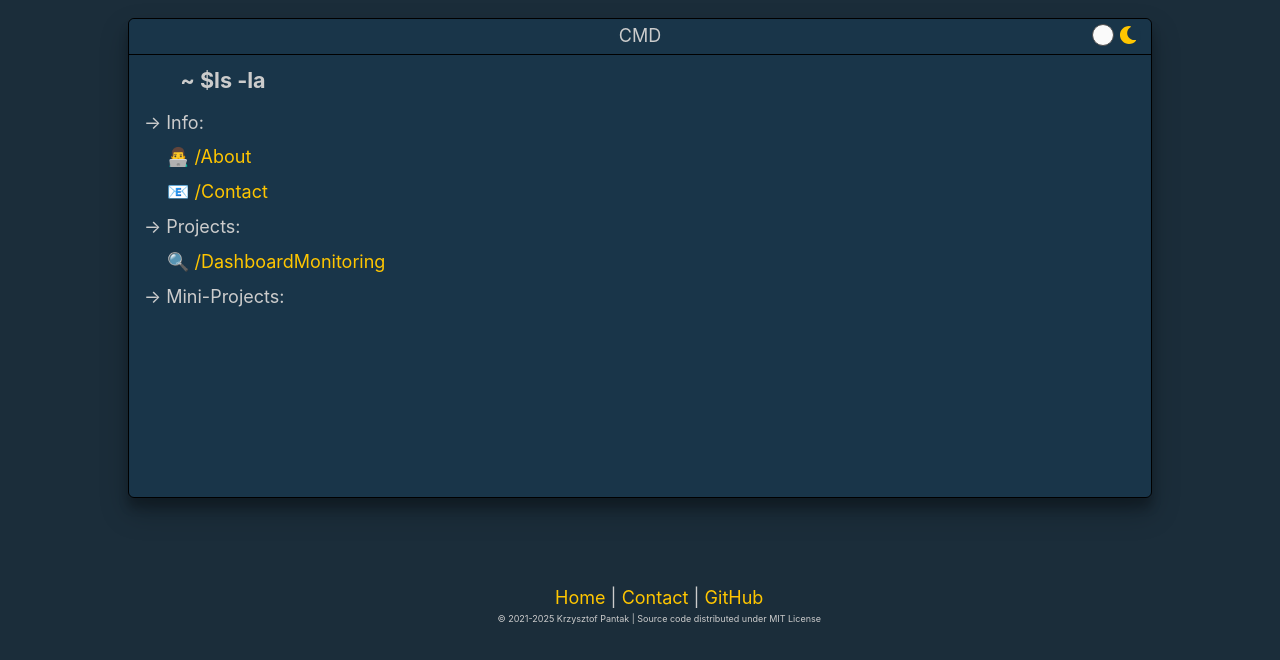
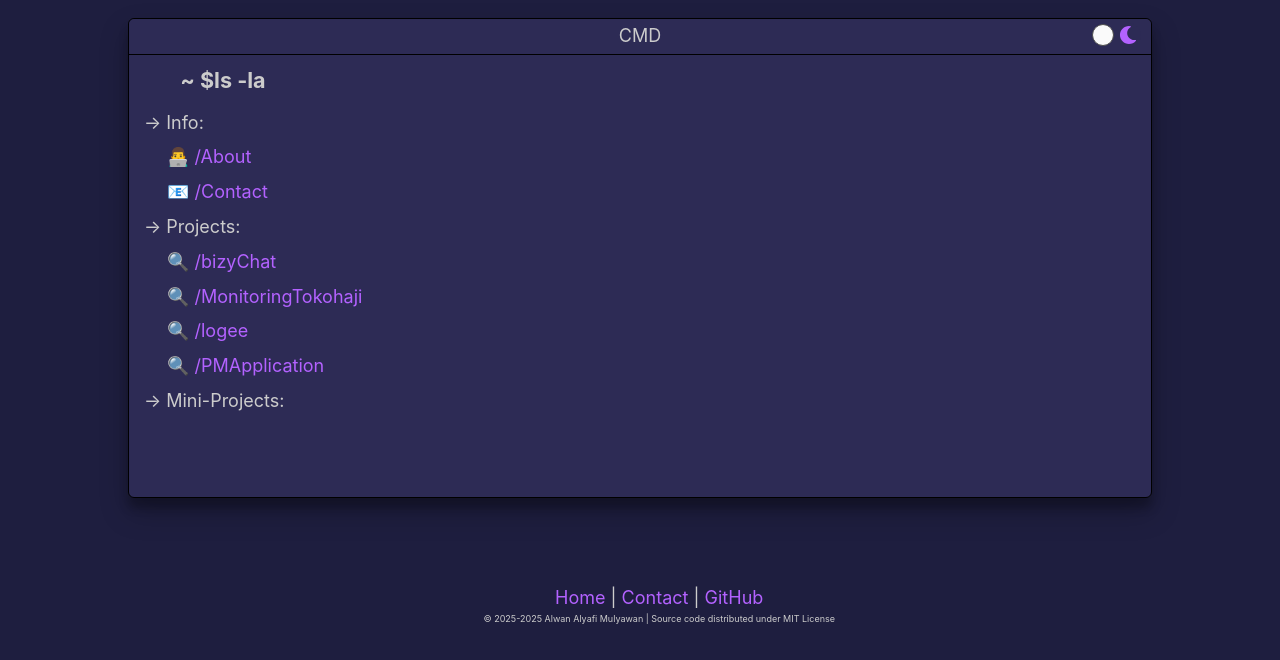
Before and after one commit to Alwanly/alwanly-portfolio-v2, a Gatsby site: page / in a window 1280 px wide. Shown: the part 140-800 px from the top of the page. Built offline with nearby package versions, Linux system fonts and the light colour scheme; Gatsby itself is replaced by a stand-in of ours; some packages are replaced by stand-ins of ours.

Commit message:
chore: add project

```diff
--- a/gatsby-config.js
+++ b/gatsby-config.js
@@ -9,7 +9,7 @@ module.exports = {
     description: `Terminal -command-line themed portfolio featuring projects ranging from robust Gatsby PWA's, React APPs and FullStack Web APPs utilizing cloud platforms to simple HTML, CSS and JavaScript sites.`,
     author: `@Alwanly`,
     url: "https://profile.dev-ally.net",
-    image: "/my_photo.jpg", // Path to your image you placed in the 'static' folder
+    image: "/myPhoto.jpg", // Path to your image you placed in the 'static' folder
     twitterUsername: "@Alwanleyy",
   },
   plugins: [
@@ -33,7 +33,7 @@ module.exports = {
         background_color: `#1b2d3a`,
         theme_color: `#1b2d3a`,
         display: `minimal-ui`,
-        icon: `src/images/my_photo.jpg`, // This path is relative to the root of the site.
+        icon: `src/images/myPhoto.jpg`, // This path is relative to the root of the site.
       },
     },
     {
--- a/src/components/Footer.js
+++ b/src/components/Footer.js
@@ -58,7 +58,7 @@ const Footer = () => {
         )}
         {" | "}
         <a
-          href="https://www.github.com/Kielx"
+          href="https://www.github.com/Alwanly"
           target="_blank"
           rel="noopener noreferrer"
         >
@@ -73,7 +73,7 @@ const Footer = () => {
           paddingBottom: "10px",
         }}
       >
-        © 2021-{new Date().getFullYear()} Krzysztof Pantak {" | "} Source code
+        © 2025-{new Date().getFullYear()} Alwan Alyafi Mulyawan {" | "} Source code
         distributed under MIT License
       </span>
     </footer>
--- a/src/components/ItemsList.js
+++ b/src/components/ItemsList.js
@@ -170,7 +170,7 @@ export default function ItemsList() {
           width: "70%",
         }}
       >
-        {`lrwxr-xr-x 1 kielx admin ${item.node.frontmatter.added} ${item.node.frontmatter.slug} -> `}
+        {`lrwxr-xr-x 1 alwanly admin ${item.node.frontmatter.added} ${item.node.frontmatter.slug} -> `}
         <a href={item.node.frontmatter.popupGithubLink}>
           {item.node.frontmatter.popupGithubLink}
         </a>
--- a/src/markdown-pages/info/about.md
+++ b/src/markdown-pages/info/about.md
@@ -3,7 +3,7 @@ slug: "/about"
 video: "false"
 listName: "👨‍💻 /About"
 title: "About me"
-popupImageSrc: "my_photo.jpg"
+popupImageSrc: "myPhoto.jpg"
 popupImageAlt: "Cartoon photo of myself"
 popupGithubLink: "https://github.com/Alwanly"
 techIcons: [
@@ -11,13 +11,14 @@ techIcons: [
         "go",
         "php",
         "laravel",
-        "nodejs",
+        "nodedotjs",
         "typescript",
         "docker",
         "mysql",
         "postgresql",
         "mongodb",
-        "redis"
+        "redis",
+        "apachekafka",
       ]
 ---
 
--- /dev/null
+++ b/src/markdown-pages/projects/bizyChat.md
@@ -0,0 +1,33 @@
+---
+slug: "projects/bizy-chat"
+nameOfClass: "projects-items"
+title: "Bizy Chat"
+added: "2025-08-21"
+listName: "🔍 /bizyChat"
+video: "false"
+popupImageSrc: ""
+popupImageAlt: ""
+popupGithubLink: ""
+popupLiveLink: ""
+techIcons: [
+        "go",
+        "apachekafka",
+        "mysql",
+        "redis"
+      ]
+---
+
+## Overview Project
+A key feature of Bizy Chat is its intelligent product recommendation system, which suggests products to customers based on successful sales history within the same segment or field. By leveraging AI-driven data analysis, Bizy Chat helps businesses optimize customer engagement, personalize recommendations, and drive informed purchasing decisions.
+
+## Role
+As a Backend Developer in Project Bizy Chat, I played a role in shaping a high-performance and scalable communication platform. Bizy Chat is an advanced AI-powered sales assistant designed to empower businesses in exploring their product offerings, understanding customer profiles, and refining sales strategies. It enables sales representatives to engage in dynamic, data-driven conversations, providing them with valuable insights into company products and customer preferences
+
+## Key responsibilities included:
+-REST API & WebSocket Development & Design – Architected and implemented a robust backend infrastructure, integrating both RESTful APIs and WebSocket technology to ensure real-time messaging capabilities and seamless communication flow.\
+
+-Database Schema Design – Developed a well-structured and optimized database schema, enabling efficient data management and supporting high-performance interactions within the system.
+
+-Collaboration with AI Engineers & Data Scientists – Worked closely with AI engineers and data scientists to develop data-driven product recommendations, leveraging customer behavior insights and successful sales patterns to enhance Bizy Chat’s recommendation capabilities.
+
+-Cross-Team Collaboration – Engaged with front-end developers for API integration, ensuring smooth user interactions and supporting advanced AI-driven sales automation features.
--- a/src/markdown-pages/projects/dashboardMonitoring.md
+++ b/src/markdown-pages/projects/dashboardMonitoring.md
@@ -1,24 +1,26 @@
 ---
 slug: "projects/dashboard-monitoring"
 nameOfClass: "projects-items"
-title: "Dashboard Monitoring"
-added: "2023-07-14"
-listName: "🔍 /DashboardMonitoring"
+title: "Dashboard Monitoring Tokohaji"
+added: "2025-08-21"
+listName: "🔍 /MonitoringTokohaji"
 video: "false"
 popupImageSrc: ""
-popupImageAlt: "App screenshot"
+popupImageAlt: ""
 popupGithubLink: ""
 popupLiveLink: ""
 techIcons: [
-        "vue",
-        "nodejs",
+        "vuedotjs",
+        "nodedotjs",
+        "nginx"
       ]
 ---
 
-Dashboard Monitoring is a tool designed to oversee and analyze activities within an e-commerce application. It enables monitoring of internal users, customers, and sales, providing valuable insights for business operations. Key features include:
+Dashboard Monitoring  TOKOHAJI is a tool designed to oversee and analyze activities within an e-commerce application. It enables monitoring of internal users, customers, and sales, providing valuable insights for business operations. Key features include:
 
 ## Key Features
+-Log search in default and custom locations
 
-- Log search in default and custom locations
-- Extraction of login dates and IP addresses
-- Generation of checksums for retrieved sell
+-Extraction of login dates and IP addresses
+
+-Generation of checksums for retrieved sell
--- /dev/null
+++ b/src/markdown-pages/projects/logee.md
@@ -0,0 +1,38 @@
+---
+slug: "projects/logee"
+nameOfClass: "projects-items"
+title: "Logee"
+added: "2025-08-21"
+listName: "🔍 /logee"
+video: "false"
+popupImageSrc: ""
+popupImageAlt: ""
+popupGithubLink: ""
+popupLiveLink: ""
+techIcons: [
+        "typescript",
+        "nodedotjs",
+        "postgresql",
+        "go",
+        "apachekafka",
+        "mongodb",
+        "kubernetes"
+      ]
+---
+
+## Overview Project
+This application connects cargo owners with truck owners, making it easy for cargo owners to find reliable delivery services and for truck owners to access new customers. It also enables cargo owners to track their shipments in real time. Additionally, the platform offers fulfillment services, helping users find or rent fulfillment solutions as needed.
+
+## Role
+As a Backend Developer in Project Logee,I made essential contributions to the system's architecture, performance, and functionality.
+
+## Key responsibilities included:
+-REST API Development & Design – Engineered a scalable and well-structured RESTful API, enabling efficient communication between services and ensuring seamless data processing.
+
+-Database Schema Design – Designed and optimized a relational database schema to support complex data transactions and maintain high system performance.
+
+-Feature Development in Collaboration with Product Owner & Software Architect – Engaged in technical discussions to define backend functionalities that align with customer needs, translating business requirements into reliable software solutions.
+
+-Backend-Focused Cross-Functional Collaboration – Worked closely with front-end developers to ensure API integration and provided backend support for quality assurance teams to validate system behavior.
+
+With a strong focus on backend infrastructure, I played a role in building a stable, scalable, and high-performance backend system for Project Logee
--- /dev/null
+++ b/src/markdown-pages/projects/performanceManagementApplication.md
@@ -0,0 +1,33 @@
+---
+slug: "projects/performance-management-application"
+nameOfClass: "projects-items"
+title: "PERFORMANCE MANAGEMENT APPLICATION"
+added: "2025-08-21"
+listName: "🔍 /PMApplication"
+video: "false"
+popupImageSrc: ""
+popupImageAlt: ""
+popupGithubLink: ""
+popupLiveLink: ""
+techIcons: [
+        "react",
+        "nodedotjs",
+        "mysql"
+      ]
+---
+
+## Overview Project
+Performance Management Application is designed to help organizations effectively monitor and manage employee performance. The platform streamlines group and target management, enabling better tracking of staff progress and organizational goals.
+
+## Role
+In this project I was responsible as a backend developer for analyzing and developing modules:
+-Group Management
+
+-Target Management
+
+## Key Features
+- Group Management
+
+-Target Management
+
+-User Management
--- a/src/styles/styles.scss
+++ b/src/styles/styles.scss
@@ -1,12 +1,12 @@
 :root {
-  --primaryText: #ffc600;
+  --primaryText: #B362FF;
   --secondaryText: #ccc;
   --linkText: #047be3;
-  --bg: #1b2d3a;
-  --windowBg: #193549;
-  --focusBg: hsl(205, 51%, 16%);
+  --bg: #1E1E3F;
+  --windowBg: #2D2B55;
+  --focusBg: #7c5cff;
   --borderColor: black;
-  --windowBackgroundImageColor: rgba(25,45,58,0.95);
+  --windowBackgroundImageColor: #69609c;
   --blurRadius: 13px;
 }
 
```
Also changed, not shown: src/images/favicon-32x32.png (deleted), src/images/mojePhotoSquare.jpg (deleted), src/images/myPhoto.jpg (added), static/myPhoto.jpg (renamed from src/images/my_photo.jpg), static/my_photo.jpg (added).
